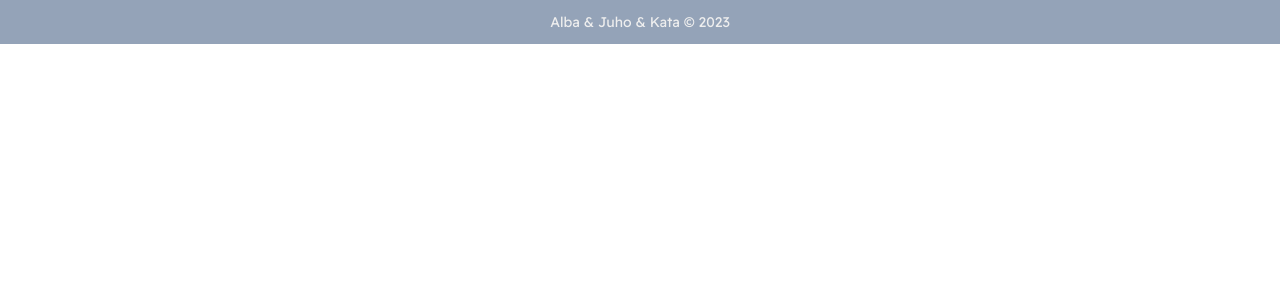
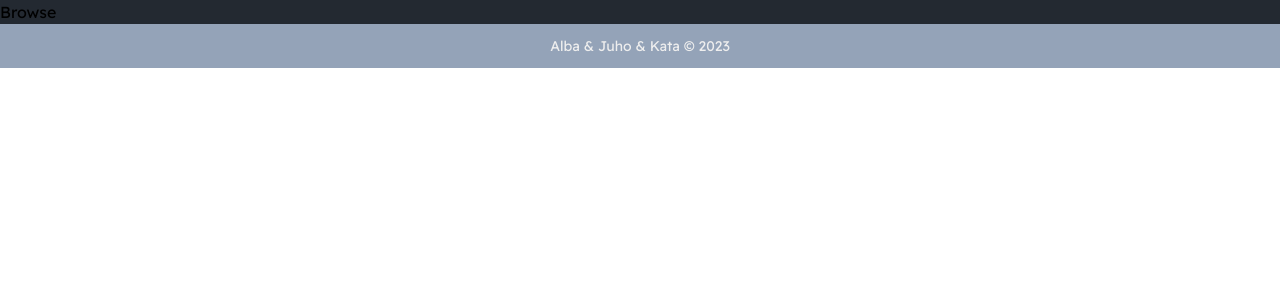
Before and after one commit to JuhoKangas/matcha, a React (Create React App) app in the folder client/: page /browse in a window 1280 px wide. Shown: the top 300 px of the page. Built offline with nearby package versions, Linux system fonts and the light colour scheme; no server answers.

Commit message:
Create routes for browse, matches, profile and settings.

```diff
--- a/client/src/App.js
+++ b/client/src/App.js
@@ -1,16 +1,20 @@
-import React, { useEffect } from 'react'
-import './index.css'
-import { BrowserRouter as Router, Routes, Route } from 'react-router-dom'
-import Navbar from './components/Navbar'
-import Register from './routes/Register'
-import Login from './routes/Login'
-import Footer from './components/Footer'
+import React, { useEffect } from "react"
+import "./index.css"
+import { BrowserRouter as Router, Routes, Route } from "react-router-dom"
+import Navbar from "./components/Navbar"
+import Register from "./routes/Register"
+import Login from "./routes/Login"
+import Matches from "./routes/Matches"
+import Browse from "./routes/Browse"
+import Profile from "./routes/Profile"
+import Settings from "./routes/Settings"
+import Footer from "./components/Footer"
 
-import { useDispatch, useSelector } from 'react-redux'
-import { initializeUsers } from './reducers/usersReducer'
-import Home from './routes/Home'
-import Landing from './routes/Landing'
-import { Toaster } from 'react-hot-toast'
+import { useDispatch, useSelector } from "react-redux"
+import { initializeUsers } from "./reducers/usersReducer"
+import Home from "./routes/Home"
+import Landing from "./routes/Landing"
+import { Toaster } from "react-hot-toast"
 
 const App = () => {
   const dispatch = useDispatch()
@@ -20,7 +24,7 @@ const App = () => {
   }, [dispatch])
 
   const user = useSelector(({ user }) => user)
-  console.log('This is user from App.js: ', user)
+  console.log("This is user from App.js: ", user)
 
   return (
     <div className="flex flex-col justify-between bg-almost-black">
@@ -33,6 +37,10 @@ const App = () => {
             {user.username && <Route path="/home" element={<Home />}></Route>}
             <Route path="/login" element={<Login />}></Route>
             <Route path="/register" element={<Register />} />
+            <Route path="/matches" element={<Matches />} />
+            <Route path="/browse" element={<Browse />} />
+            <Route path="/profile" element={<Profile />} />
+            <Route path="/settings" element={<Settings />} />
           </Routes>
         </Router>
       </div>
--- /dev/null
+++ b/client/src/routes/Browse.js
@@ -0,0 +1,9 @@
+const Browse = () => {
+  return (
+    <div>
+      <p>Browse</p>
+    </div>
+  )
+}
+
+export default Browse
--- /dev/null
+++ b/client/src/routes/Matches.js
@@ -0,0 +1,9 @@
+const Matches = () => {
+  return (
+    <div>
+      <p>Matches</p>
+    </div>
+  )
+}
+
+export default Matches
--- /dev/null
+++ b/client/src/routes/Profile.js
@@ -0,0 +1,9 @@
+const Profile = () => {
+  return (
+    <div>
+      <p>Profile</p>
+    </div>
+  )
+}
+
+export default Profile
--- /dev/null
+++ b/client/src/routes/Settings.js
@@ -0,0 +1,9 @@
+const Settings = () => {
+  return (
+    <div>
+      <p>Settings</p>
+    </div>
+  )
+}
+
+export default Settings
```
